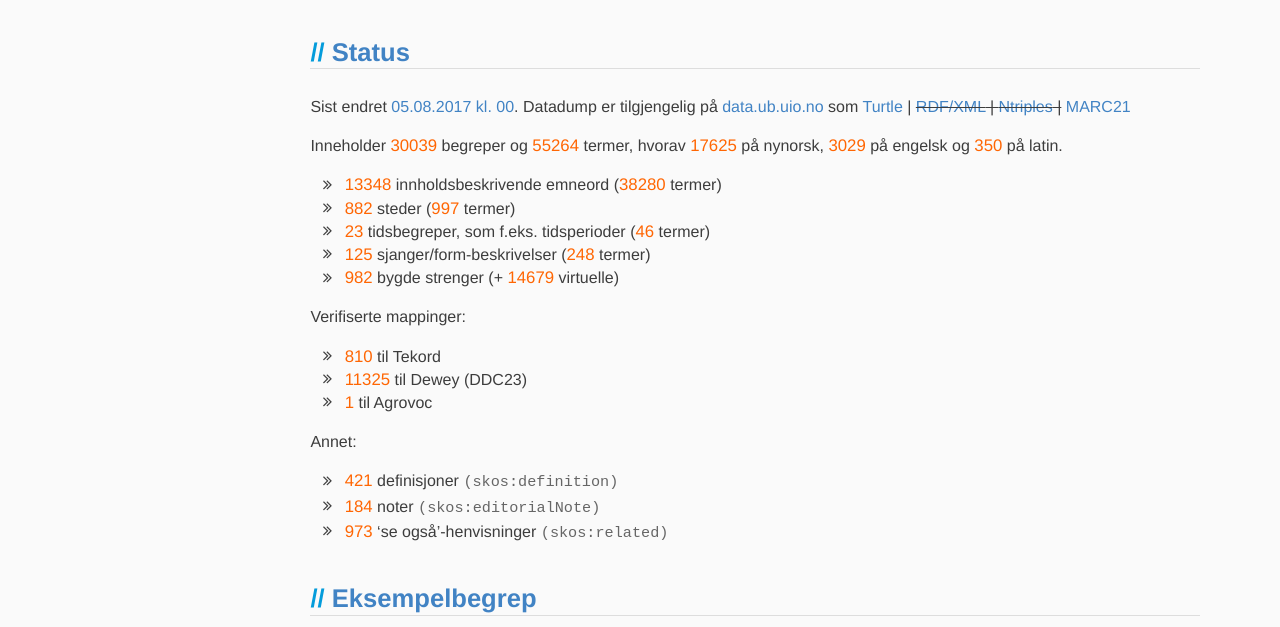
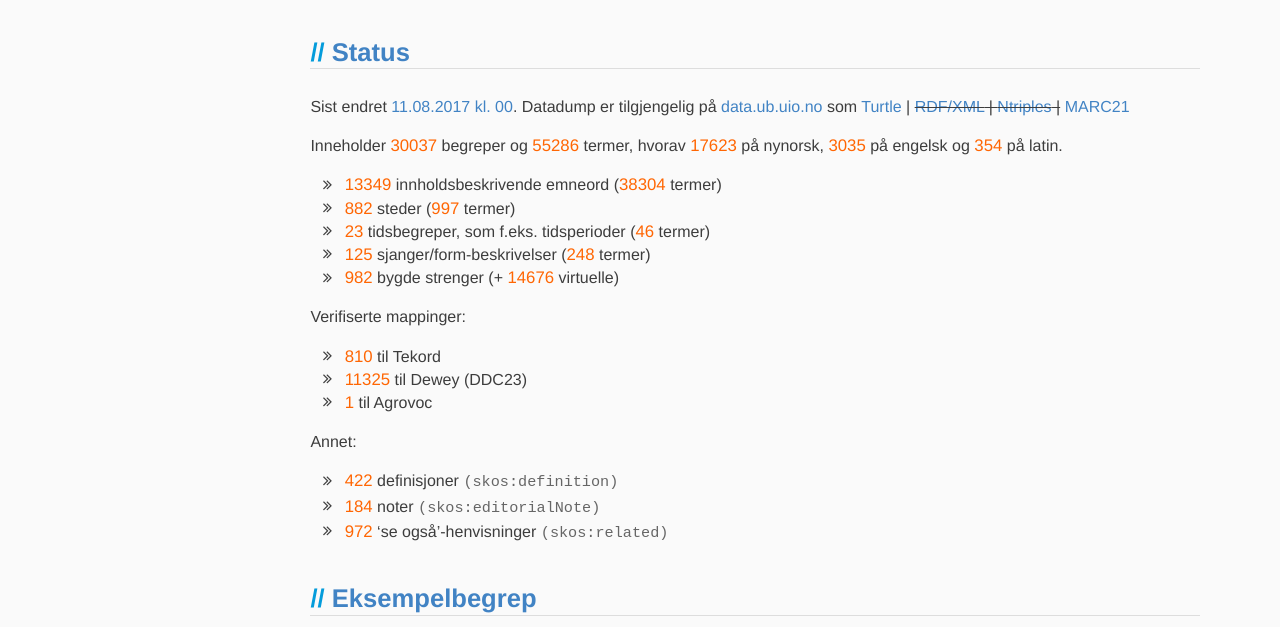
Before and after one commit to realfagstermer/realfagstermer.github.io, a Jekyll site: the page built from index.html, in a window 1280 px wide and 900 px high. Shown: the part 174-801 px from the top of the window. Built offline with Jekyll 4.4.1, drawn with Linux system fonts in a browser that asks for light colours; nearby versions of some CDN libraries; library files that are not in the unit come from our copies.

Commit message:
Update stats

```diff
--- a/_data/stats_current.json
+++ b/_data/stats_current.json
@@ -1,6 +1,6 @@
 {
-  "concepts": 30039,
-  "conceptsWithoutStrings": 14378,
+  "concepts": 30037,
+  "conceptsWithoutStrings": 14379,
   "facets": {
     "CompoundConcept": {
       "concepts": 982,
@@ -57,22 +57,22 @@
     },
     "Topic": {
       "altLabels": {
-        "en": 500,
+        "en": 505,
         "la": 24,
-        "nb": 4027,
-        "nn": 5144
+        "nb": 4043,
+        "nn": 5162
       },
-      "concepts": 13348,
+      "concepts": 13349,
       "prefLabels": {
-        "en": 2473,
-        "la": 325,
+        "en": 2474,
+        "la": 329,
         "nb": 13347,
-        "nn": 12440
+        "nn": 12420
       },
-      "terms": 38280
+      "terms": 38304
     },
     "VirtualCompoundConcept": {
-      "concepts": 14679,
+      "concepts": 14676,
       "prefLabels": {},
       "terms": 0
     }
@@ -80,11 +80,11 @@
   "features": {
     "broadMatch": 1538,
     "closeMatch": 4587,
-    "definition": 421,
+    "definition": 422,
     "editorialNote": 184,
     "exactMatch": 3540,
     "narrowMatch": 0,
-    "related": 973,
+    "related": 972,
     "relatedMatch": 2869
   },
   "mappings": {
@@ -93,11 +93,11 @@
     "tekord": 810
   },
   "terms": {
-    "_sum": 55264,
-    "en": 3029,
-    "la": 350,
-    "nb": 34260,
-    "nn": 17625
+    "_sum": 55286,
+    "en": 3035,
+    "la": 354,
+    "nb": 34274,
+    "nn": 17623
   },
-  "ts": 1501891744
+  "ts": 1502410344
 }
```
Also changed, not shown: _data/stats.json.
